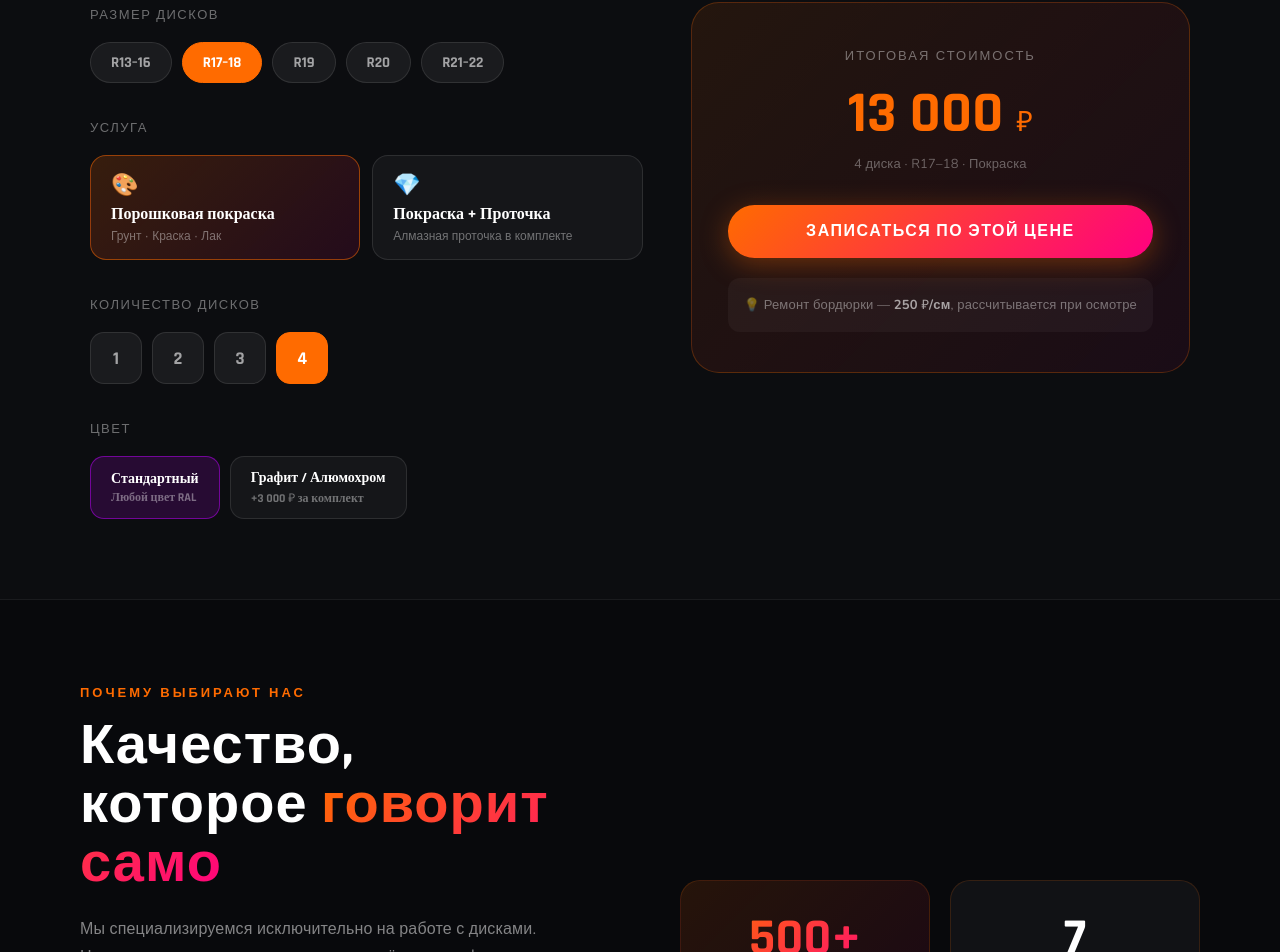
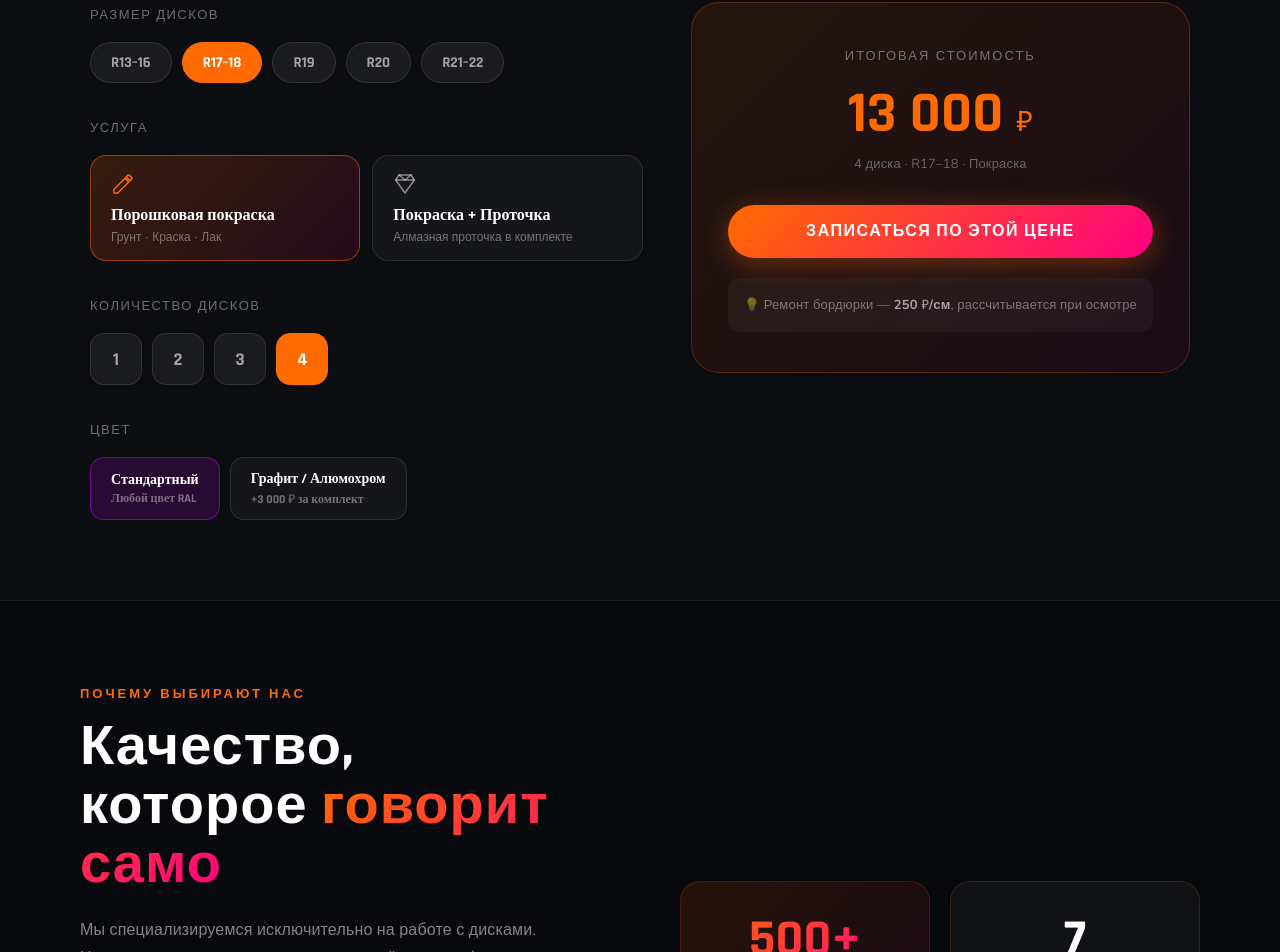
Before and after one commit to mikhailmikemorozov-coder/moaans, a React (Vite) app: page / in a window 1280 px wide. Shown: the part 2819-3771 px from the top of the page. Built offline with nearby package versions, Linux system fonts and the light colour scheme.

Commit message:
Заменить emoji-иконки в калькуляторе на SVG как на остальном сайте
Co-Authored-By: Claude Sonnet 4.6 <noreply@anthropic.com>

```diff
--- a/src/App.jsx
+++ b/src/App.jsx
@@ -875,11 +875,11 @@ export default function App() {
                     <div style={{ fontSize: 13, color: "rgba(255,255,255,.4)", letterSpacing: 1.5, textTransform: "uppercase", marginBottom: 14 }}>Услуга</div>
                     <div style={{ display: "grid", gridTemplateColumns: "1fr 1fr", gap: 12 }}>
                       {[
-                        { key: 'paint', label: 'Порошковая покраска', sub: 'Грунт · Краска · Лак', icon: '🎨' },
-                        { key: 'paintLathe', label: 'Покраска + Проточка', sub: 'Алмазная проточка в комплекте', icon: '💎' },
+                        { key: 'paint', label: 'Порошковая покраска', sub: 'Грунт · Краска · Лак', icon: <svg viewBox="0 0 24 24" fill="none" stroke="currentColor" strokeWidth="1.5" strokeLinecap="round" strokeLinejoin="round" width="24" height="24"><path d="M3 17.25V21h3.75L17.81 9.94l-3.75-3.75L3 17.25z"/><path d="M20.71 7.04a1 1 0 000-1.41l-2.34-2.34a1 1 0 00-1.41 0l-1.83 1.83 3.75 3.75 1.83-1.83z"/></svg> },
+                        { key: 'paintLathe', label: 'Покраска + Проточка', sub: 'Алмазная проточка в комплекте', icon: <svg viewBox="0 0 24 24" fill="none" stroke="currentColor" strokeWidth="1.5" strokeLinecap="round" strokeLinejoin="round" width="24" height="24"><path d="M6 3h12l3.3 5-9.3 13-9.3-13z"/><line x1="3" y1="8" x2="21" y2="8"/><path d="M6 3l6 5 6-5"/></svg> },
                       ].map(opt => (
                         <button key={opt.key} onClick={() => setCalcService(opt.key)} style={{ background: calcService === opt.key ? "linear-gradient(135deg,rgba(255,107,0,.18),rgba(255,0,128,.1))" : "rgba(255,255,255,.04)", border: `1px solid ${calcService === opt.key ? "rgba(255,107,0,.5)" : "rgba(255,255,255,.1)"}`, borderRadius: 16, padding: "16px 20px", cursor: "pointer", textAlign: "left", transition: "all .2s" }}>
-                          <div style={{ fontSize: 22, marginBottom: 6 }}>{opt.icon}</div>
+                          <div style={{ marginBottom: 6, color: calcService === opt.key ? "#ff6b00" : "rgba(255,255,255,.5)" }}>{opt.icon}</div>
                           <div style={{ fontFamily: "'Rajdhani'", fontWeight: 700, fontSize: 16, color: "#fff", marginBottom: 4 }}>{opt.label}</div>
                           <div style={{ fontSize: 12, color: "rgba(255,255,255,.4)" }}>{opt.sub}</div>
                         </button>
```
